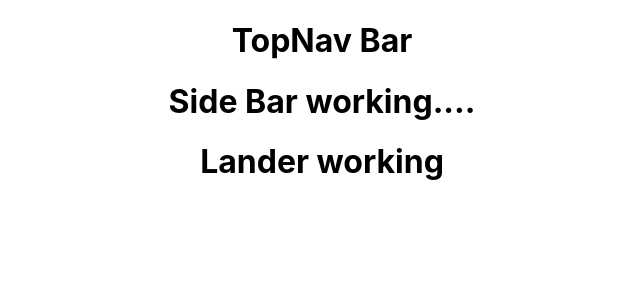
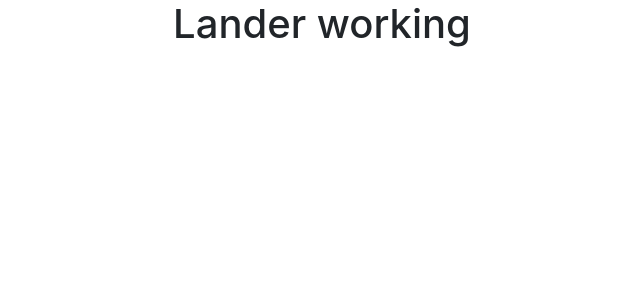
Before and after one commit to Food-Delivery-App/Client, a React (Create React App) app: page / in a window 1280 px wide. Shown: the top 300 px of the page, without its empty margins (318-958 px from the left). Built offline with nearby package versions, Linux system fonts and the light colour scheme.

Commit message:
commit venkat

```diff
--- a/src/App.js
+++ b/src/App.js
@@ -1,14 +1,15 @@
 import React from 'react';
-import TopNavBar from './Components/topNavbar/topNavbar';
-import SideBar from './Components/sidebar/sidebar';
+// import TopNavBar from './Components/topNavbar/topNavbar';
+// import SideBar from './Components/sidebar/sidebar';
 import Lander from './Components/lander/lander';
 import './App.css';
+import 'bootstrap/dist/css/bootstrap.min.css';
 
 function App() {
   return (
     <div className="App">
-      <TopNavBar />
-      <SideBar />
+      {/* <TopNavBar /> */}
+      {/* <SideBar /> */}
       <Lander />
     </div>
   );
```
